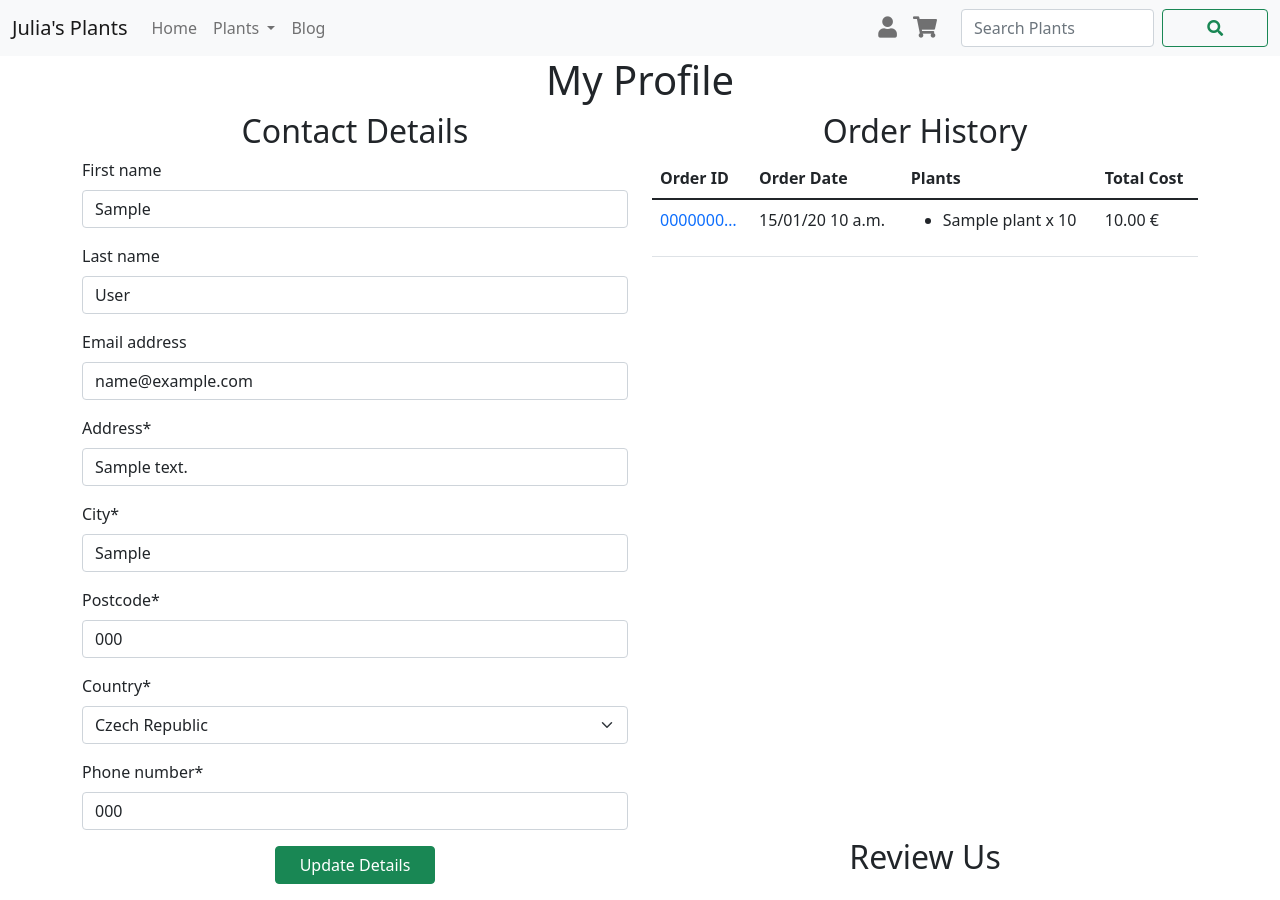
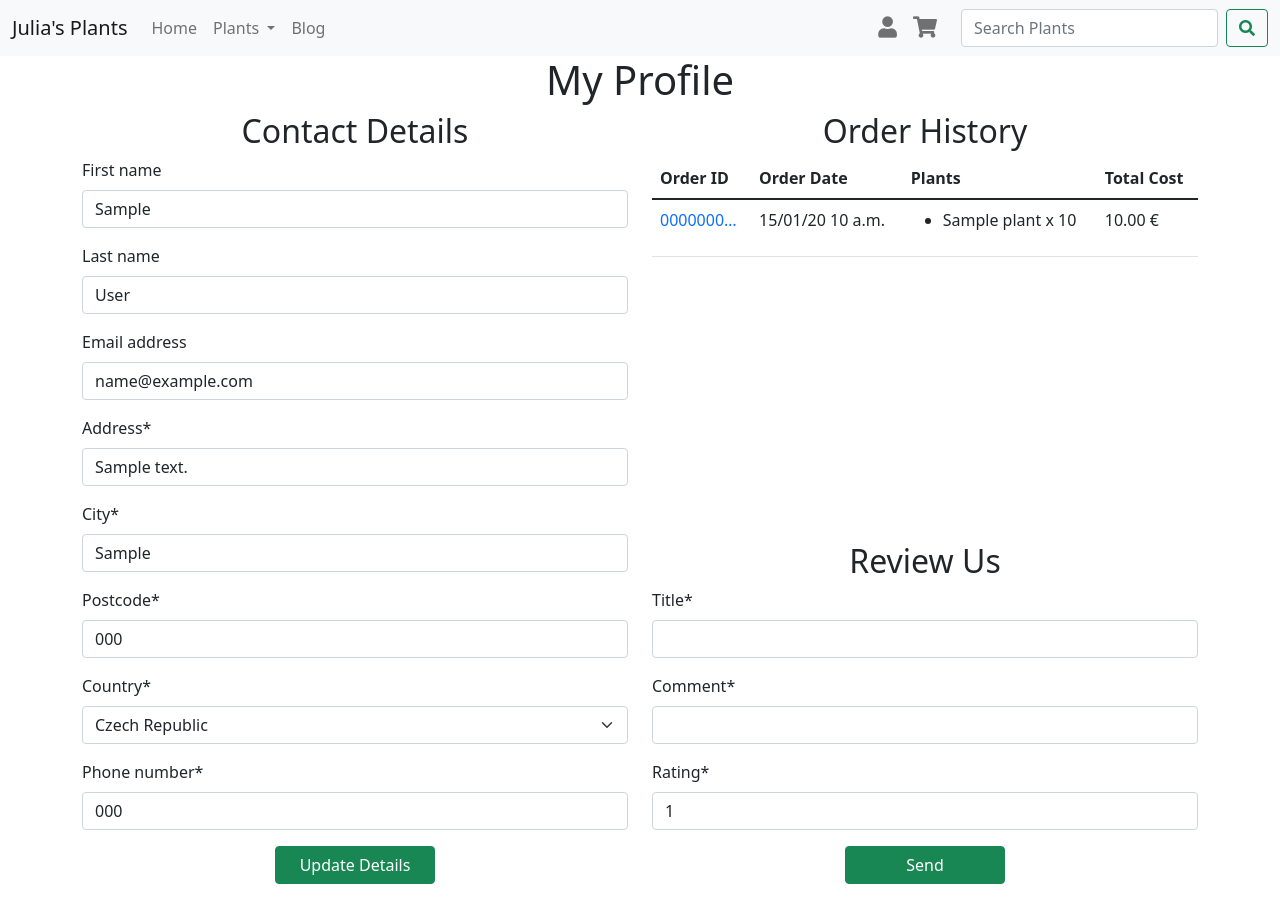
Before and after one commit to mangez84/juliasplants, a Django app: page /profile/ in a window 1280 px wide. Run offline with Django 3.2, Linux system fonts and the light colour scheme; a user stored in the database is signed in; tables that the repository leaves empty hold one stand-in row (values such as "Sample post"); some libraries are stand-ins or nearby versions.

Commit message:
Add the form for user comments to the template

```diff
--- a/profiles/admin.py
+++ b/profiles/admin.py
@@ -9,7 +9,7 @@
 
 
 class UserProfileCommentAdmin(admin.ModelAdmin):
-    """Display user profile comments on the admin site."""
+    """Display user comments on the admin site."""
     list_display = ('title', 'comment', 'rating', 'profile',)
     ordering = ('profile',)
 
--- a/profiles/static/profiles/css/profiles.css
+++ b/profiles/static/profiles/css/profiles.css
@@ -1,5 +1,5 @@
 /* Flexbox settings for buttons */
 
-button {
+.btn-submit {
     flex: 0 1 10rem;
 }
--- a/profiles/templates/profiles/profile.html
+++ b/profiles/templates/profiles/profile.html
@@ -16,12 +16,14 @@
     <div class="row mb-3">
         <div class="col-12 col-lg-6 d-flex flex-column">
             <h2 class="text-center">Contact Details</h2>
-            {% csrf_token %}
-            {{ user_form | crispy }}
-            {{ profile_form | crispy }}
-            <div class="d-flex justify-content-center">
-                <button class="btn btn-success" type="submit">Update Details</button>
-            </div>
+            <form action="#" method="POST">
+                {% csrf_token %}
+                {{ user_form | crispy }}
+                {{ profile_form | crispy }}
+                <div class="d-flex justify-content-center">
+                    <button class="btn btn-success btn-submit" type="submit">Update Details</button>
+                </div>
+            </form>
         </div>
         <div class="col-12 col-lg-6 d-flex flex-column justify-content-between">
             <div class="row">
@@ -68,6 +70,13 @@
             <div class="row">
                 <div class="col-12">
                     <h2 class="text-center">Review Us</h2>
+                    <form action="#" method="POST">
+                        {% csrf_token %}
+                        {{ comment_form | crispy }}
+                        <div class="d-flex justify-content-center">
+                            <button class="btn btn-success btn-submit" type="submit">Send</button>
+                        </div>
+                    </form>
                 </div>
             </div>
         </div>
--- a/profiles/views.py
+++ b/profiles/views.py
@@ -1,6 +1,6 @@
 from django.shortcuts import render, get_object_or_404
 from .models import UserProfile
-from .forms import UserForm, UserProfileForm
+from .forms import UserForm, UserProfileForm, UserProfileCommentForm
 
 
 def save_profile(request, form):
@@ -21,11 +21,13 @@
     profile = get_object_or_404(UserProfile, user=user)
     user_form = UserForm(instance=user)
     profile_form = UserProfileForm(instance=profile)
+    comment_form = UserProfileCommentForm()
     orders = profile.orders.all()
 
     context = {
         'user_form': user_form,
         'profile_form': profile_form,
+        'comment_form': comment_form,
         'orders': orders
     }
     template = 'profiles/profile.html'
```
Also changed, not shown: profiles/migrations/0005_userprofilecomment_profile.py (added).
